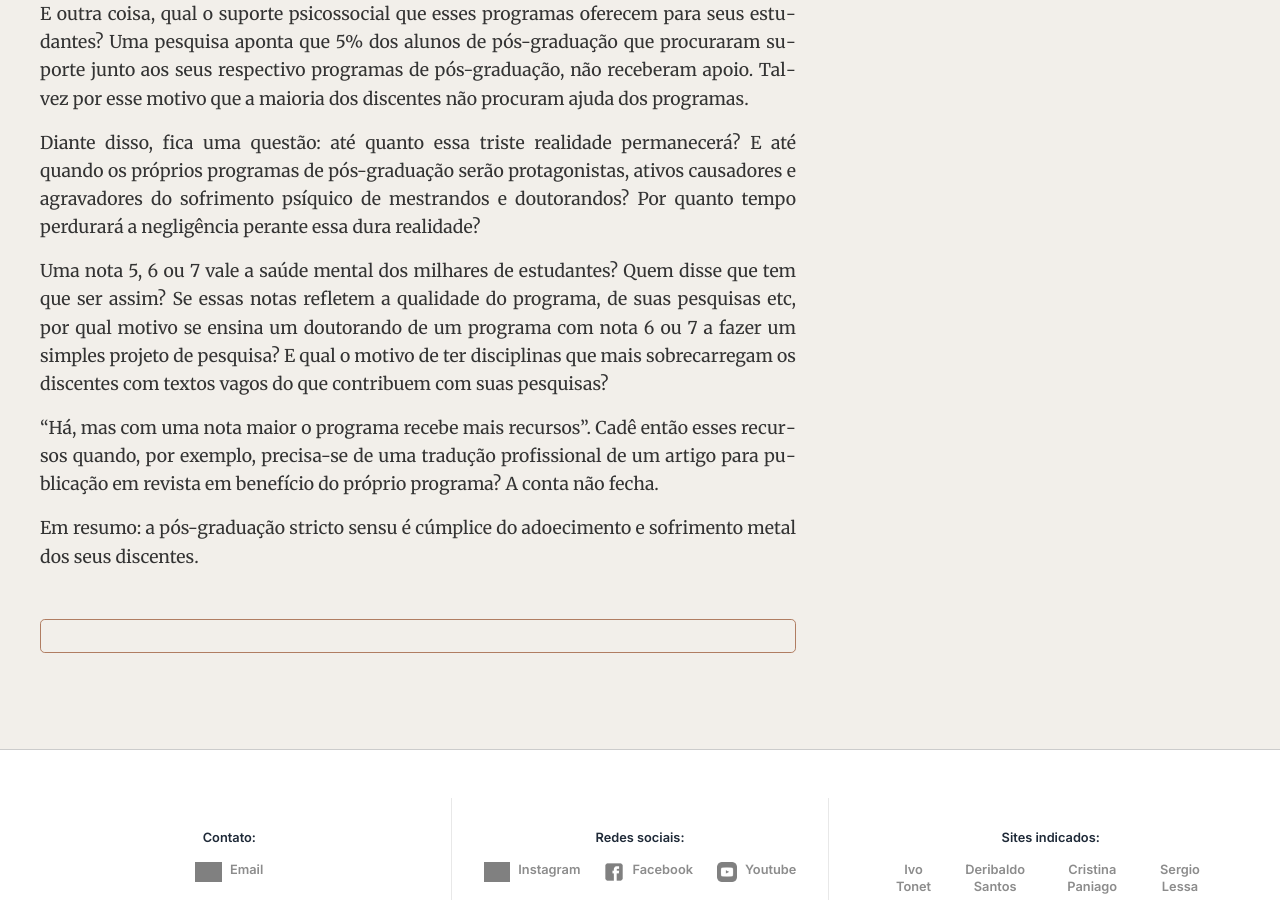
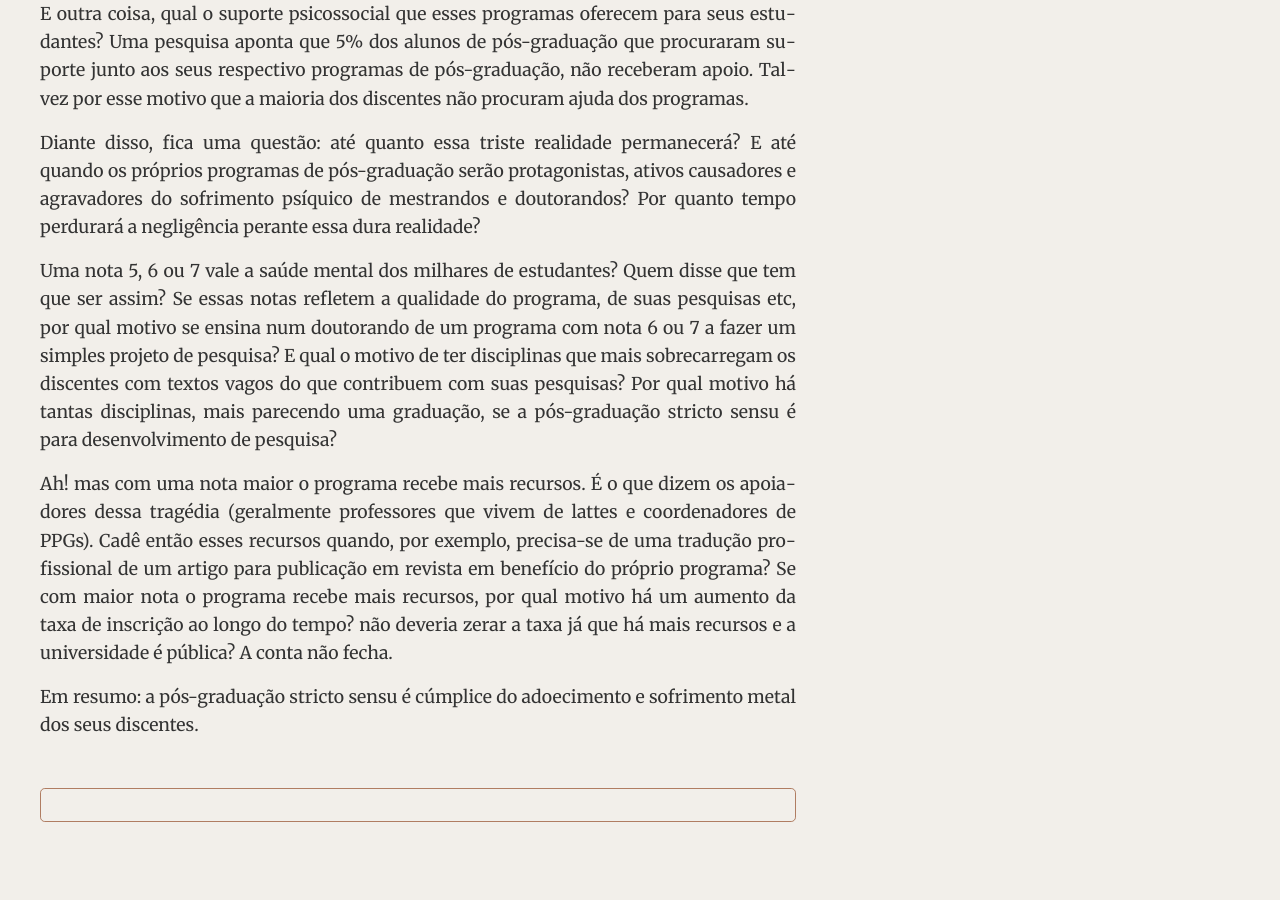
Before and after one commit to AntonioNasi/antonionasi, a Jekyll site: the page built from _posts/2026-03-20-adoecimento-mental-na-pos-graducacao.md, in a window 1280 px wide and 900 px high, scrolled down 2304 px. Built offline with Jekyll 4.4.1, drawn with Linux system fonts in a browser that asks for light colours; comment, search, counter and statistics services are not loaded; grey boxes are pictures that could not be loaded.

Commit message:
upDate_post

```diff
--- a/_posts/2026-03-20-adoecimento-mental-na-pos-graducacao.md
+++ b/_posts/2026-03-20-adoecimento-mental-na-pos-graducacao.md
@@ -33,8 +33,8 @@ E outra coisa, qual o suporte psicossocial que esses programas oferecem para seu
 
 Diante disso, fica uma questão: até quanto essa triste realidade permanecerá? E até quando os próprios programas de pós-graduação serão protagonistas, ativos causadores e agravadores do sofrimento psíquico de mestrandos e doutorandos? Por quanto tempo perdurará a negligência perante essa dura realidade?
 
-Uma nota 5, 6 ou 7 vale a saúde mental dos milhares de estudantes? Quem disse que tem que ser assim? Se essas notas refletem a qualidade do programa, de suas pesquisas etc, por qual motivo se ensina um doutorando de um programa com nota 6 ou 7 a fazer um simples projeto de pesquisa? E qual o motivo de ter disciplinas que mais sobrecarregam os discentes com textos vagos do que contribuem com suas pesquisas?
+Uma nota 5, 6 ou 7 vale a saúde mental dos milhares de estudantes? Quem disse que tem que ser assim? Se essas notas refletem a qualidade do programa, de suas pesquisas etc, por qual motivo se ensina num doutorando de um programa com nota 6 ou 7 a fazer um simples projeto de pesquisa? E qual o motivo de ter disciplinas que mais sobrecarregam os discentes com textos vagos do que contribuem com suas pesquisas? Por qual motivo há tantas disciplinas, mais parecendo uma graduação, se a pós-graduação stricto sensu é para desenvolvimento de pesquisa?
 
-“Há, mas com uma nota maior o programa recebe mais recursos”. Cadê então esses recursos quando, por exemplo, precisa-se de uma tradução profissional de um artigo para publicação em revista em benefício do próprio programa? A conta não fecha.
+Ah! mas com uma nota maior o programa recebe mais recursos. É o que dizem os apoiadores dessa tragédia (geralmente professores que vivem de lattes e coordenadores de PPGs). Cadê então esses recursos quando, por exemplo, precisa-se de uma tradução profissional de um artigo para publicação em revista em benefício do próprio programa? Se com maior nota o programa recebe mais recursos, por qual motivo há um aumento da taxa de inscrição ao longo do tempo? não deveria zerar a taxa já que há mais recursos e a universidade é pública? A conta não fecha.
 
 Em resumo: a pós-graduação stricto sensu é cúmplice do adoecimento e sofrimento metal dos seus discentes.
```
